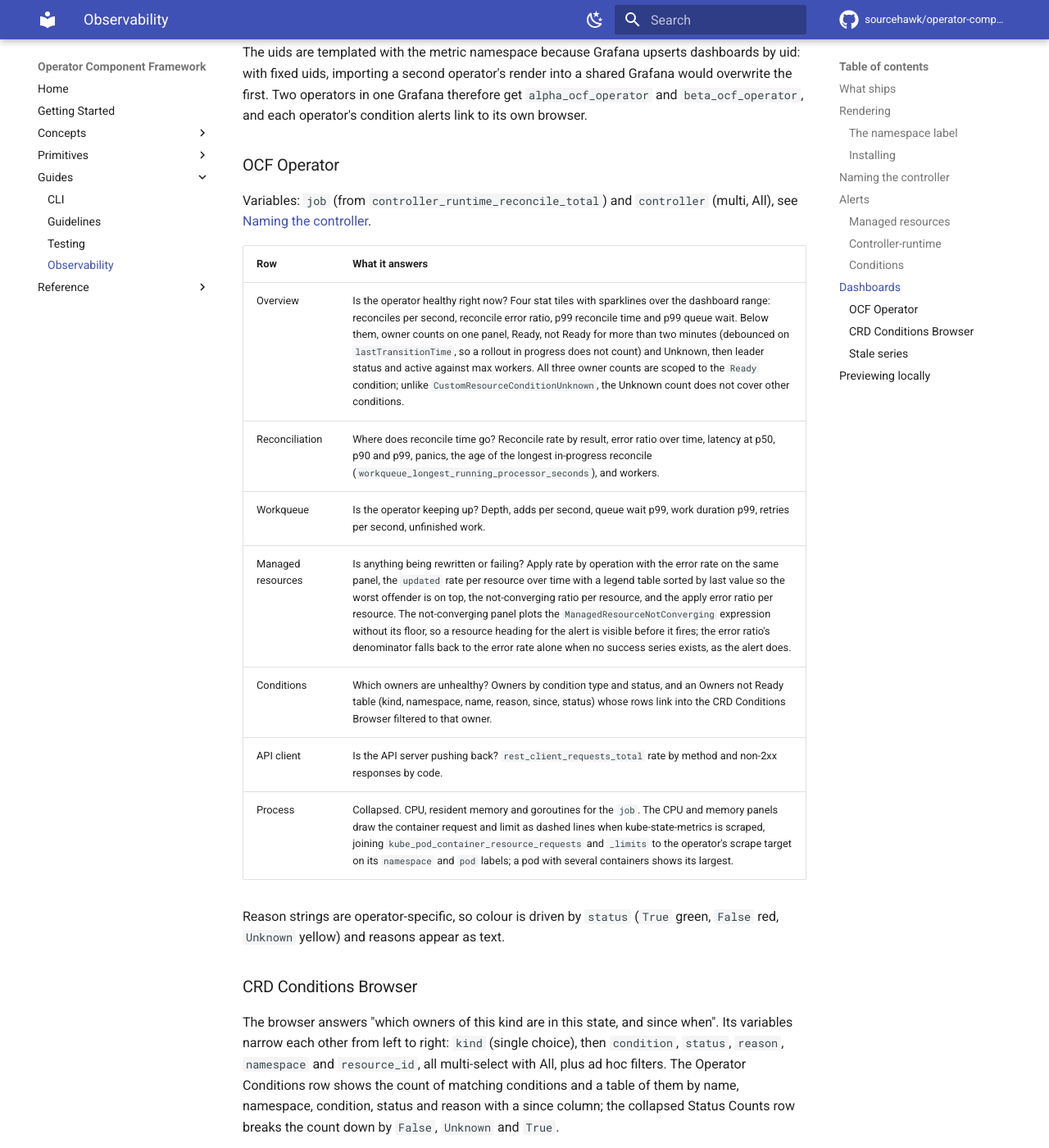
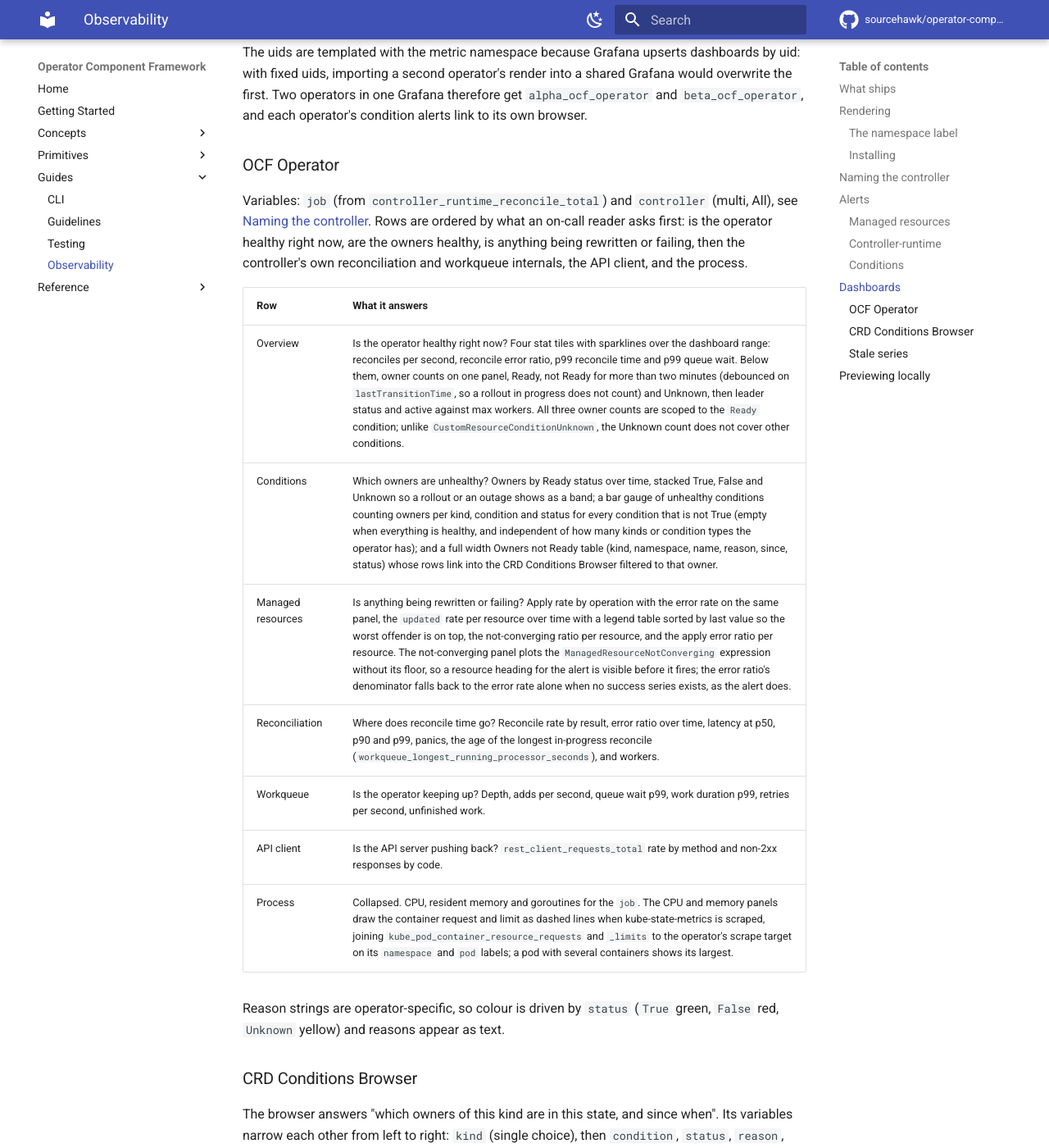
Before and after one commit to sourcehawk/operator-component-framework, an MkDocs documentation site: the page built from docs/observability.md, in a window 1280 px wide and 1400 px high, scrolled down 8196 px. Shown: the whole window at 82% size. Built offline with MkDocs 1.6.1 and Material for MkDocs 9.7.7, drawn with Linux system fonts in a browser that asks for light colours; comment, search, counter and statistics services are not loaded.

Commit message:
feat(observability): order the operator dashboard by priority and rebuild the conditions row
Rows now follow what an on-call reader asks first: Overview, Conditions, Managed resources, Reconciliation,
Workqueue, API client, Process. The conditions row no longer grows with kinds times condition types times statuses:
a stacked timeseries of owners by Ready status over time, a bar gauge of unhealthy conditions only (owners per kind,
condition and status for every condition that is not True, empty when healthy), and the Owners not Ready table at
full width. Updated rate per resource takes the full width with its legend table below the graph, the per-resource
ratio panels sit beneath it, and every ratio panel is pinned to 0 to 100% with a dashed threshold line so the alert
bound is always visible. Timeseries panels grow from 8 to 9 rows.

Co-Authored-By: Claude Fable 5 <noreply@anthropic.com>
Claude-Session: https://claude.ai/code/session_01JPihvXVfS997iGmGabTGsd

```diff
--- a/docs/observability.md
+++ b/docs/observability.md
@@ -258,15 +258,17 @@ second operator's render into a shared Grafana would overwrite the first. Two op
 ### OCF Operator
 
 Variables: `job` (from `controller_runtime_reconcile_total`) and `controller` (multi, All), see
-[Naming the controller](#naming-the-controller).
+[Naming the controller](#naming-the-controller). Rows are ordered by what an on-call reader asks first: is the operator
+healthy right now, are the owners healthy, is anything being rewritten or failing, then the controller's own
+reconciliation and workqueue internals, the API client, and the process.
 
 | Row               | What it answers                                                                                                                                                                                                                                                                                                                                                                                                                                                                                                                                                                              |
 | ----------------- | -------------------------------------------------------------------------------------------------------------------------------------------------------------------------------------------------------------------------------------------------------------------------------------------------------------------------------------------------------------------------------------------------------------------------------------------------------------------------------------------------------------------------------------------------------------------------------------------- |
 | Overview          | Is the operator healthy right now? Four stat tiles with sparklines over the dashboard range: reconciles per second, reconcile error ratio, p99 reconcile time and p99 queue wait. Below them, owner counts on one panel, Ready, not Ready for more than two minutes (debounced on `lastTransitionTime`, so a rollout in progress does not count) and Unknown, then leader status and active against max workers. All three owner counts are scoped to the `Ready` condition; unlike `CustomResourceConditionUnknown`, the Unknown count does not cover other conditions.                     |
+| Conditions        | Which owners are unhealthy? Owners by Ready status over time, stacked True, False and Unknown so a rollout or an outage shows as a band; a bar gauge of unhealthy conditions counting owners per kind, condition and status for every condition that is not True (empty when everything is healthy, and independent of how many kinds or condition types the operator has); and a full width Owners not Ready table (kind, namespace, name, reason, since, status) whose rows link into the CRD Conditions Browser filtered to that owner.                                                   |
+| Managed resources | Is anything being rewritten or failing? Apply rate by operation with the error rate on the same panel, the `updated` rate per resource over time with a legend table sorted by last value so the worst offender is on top, the not-converging ratio per resource, and the apply error ratio per resource. The not-converging panel plots the `ManagedResourceNotConverging` expression without its floor, so a resource heading for the alert is visible before it fires; the error ratio's denominator falls back to the error rate alone when no success series exists, as the alert does. |
 | Reconciliation    | Where does reconcile time go? Reconcile rate by result, error ratio over time, latency at p50, p90 and p99, panics, the age of the longest in-progress reconcile (`workqueue_longest_running_processor_seconds`), and workers.                                                                                                                                                                                                                                                                                                                                                               |
 | Workqueue         | Is the operator keeping up? Depth, adds per second, queue wait p99, work duration p99, retries per second, unfinished work.                                                                                                                                                                                                                                                                                                                                                                                                                                                                  |
-| Managed resources | Is anything being rewritten or failing? Apply rate by operation with the error rate on the same panel, the `updated` rate per resource over time with a legend table sorted by last value so the worst offender is on top, the not-converging ratio per resource, and the apply error ratio per resource. The not-converging panel plots the `ManagedResourceNotConverging` expression without its floor, so a resource heading for the alert is visible before it fires; the error ratio's denominator falls back to the error rate alone when no success series exists, as the alert does. |
-| Conditions        | Which owners are unhealthy? Owners by condition type and status, and an Owners not Ready table (kind, namespace, name, reason, since, status) whose rows link into the CRD Conditions Browser filtered to that owner.                                                                                                                                                                                                                                                                                                                                                                        |
 | API client        | Is the API server pushing back? `rest_client_requests_total` rate by method and non-2xx responses by code.                                                                                                                                                                                                                                                                                                                                                                                                                                                                                   |
 | Process           | Collapsed. CPU, resident memory and goroutines for the `job`. The CPU and memory panels draw the container request and limit as dashed lines when kube-state-metrics is scraped, joining `kube_pod_container_resource_requests` and `_limits` to the operator's scrape target on its `namespace` and `pod` labels; a pod with several containers shows its largest.                                                                                                                                                                                                                          |
 
```
Also changed, not shown: plugin/skills/building-components/references/observability.md (+5 -3 lines), 1 other file.
